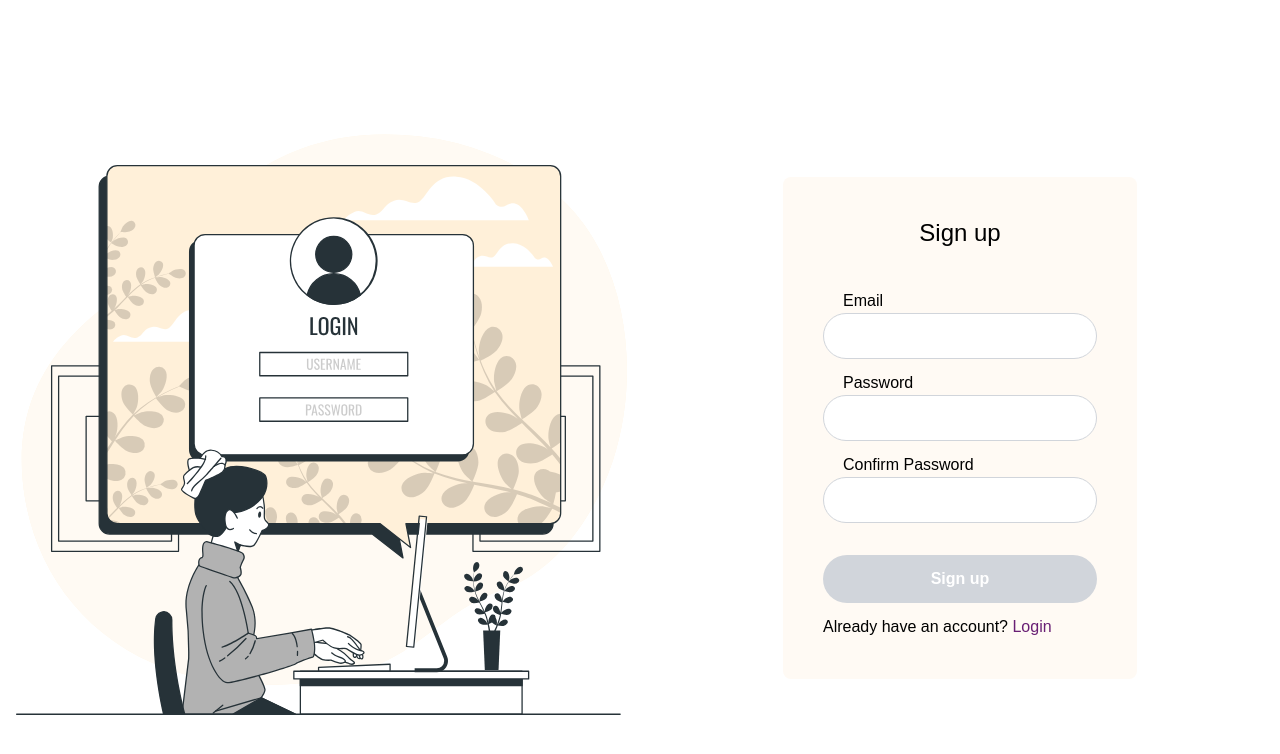
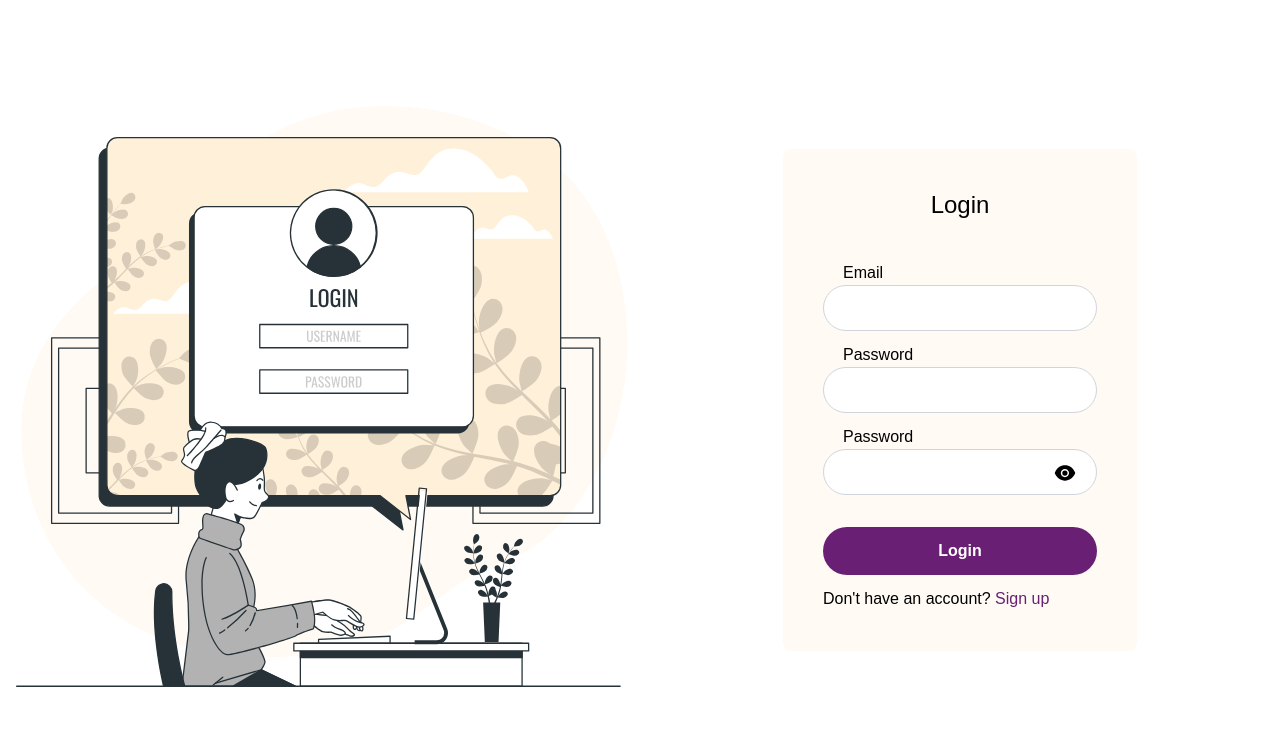
Before and after one commit to mdraselmiah95/Introduction-to-React-Hook-Form, a React (Create React App) app: page / in a window 1280 px wide. Shown: the top 754 px of the page. Built offline with nearby package versions, Linux system fonts and the light colour scheme.

Commit message:
New icon added

```diff
--- a/src/App.js
+++ b/src/App.js
@@ -1,8 +1,8 @@
 import "./App.css";
-import Signup from "./components/login&singnup/Signup";
+// import Signup from "./components/login&singnup/Signup";
 
 //* Different Style Form
-// import Login from "./components/login&singnup/Login";
+import Login from "./components/login&singnup/Login";
 // import FormThree from "./components/beautifulForm/FormThree";
 // import FormTwo from "./components/beautifulForm/FormTwo";
 // import FormOne from "./components/beautifulForm/FormOne";
@@ -10,7 +10,7 @@ import Signup from "./components/login&singnup/Signup";
 function App() {
   return (
     <>
-      <Signup />
+      <Login />
     </>
   );
 }
--- a/src/components/login&singnup/Login.js
+++ b/src/components/login&singnup/Login.js
@@ -1,22 +1,30 @@
-import React, { useEffect } from "react";
+import React, { useEffect, useState } from "react";
+
 import { useForm } from "react-hook-form";
+import { AiFillEyeInvisible, AiFillEye } from "react-icons/ai";
 
 import loginImage from "../../assets/login.svg";
 const Login = () => {
+  const [open, setOpen] = useState(false);
   const { register, handleSubmit, reset } = useForm();
+
+  // handle toggle
+  const toggle = () => {
+    setOpen(!open);
+  };
 
   const onSubmit = (data) => {
     console.log(data);
   };
 
   return (
-    <div className="flex h-screen items-center">
+    <div className="flex items-center h-screen">
       <div className="w-1/2">
-        <img src={loginImage} className="h-full w-full" alt="" />
+        <img src={loginImage} className="w-full h-full" alt="" />
       </div>
-      <div className="w-1/2 grid place-items-center">
+      <div className="grid w-1/2 place-items-center">
         <div className="bg-[#FFFAF4] rounded-lg grid place-items-center p-10">
-          <h1 className="mb-10 font-medium text-2xl">Login</h1>
+          <h1 className="mb-10 text-2xl font-medium">Login</h1>
           <form onSubmit={handleSubmit(onSubmit)}>
             <div className="space-y-3">
               <div className="flex flex-col items-start">
@@ -35,10 +43,29 @@ const Login = () => {
                   {...register("password")}
                 />
               </div>
+
+              <div className="relative flex flex-col items-start">
+                <label htmlFor="password" className="ml-5">
+                  Password
+                </label>
+                <input
+                  type={open === false ? "password" : "text"}
+                  id="password"
+                  {...register("password")}
+                />
+                <div className="absolute text-2xl cursor-pointer top-9 right-5">
+                  {open === false ? (
+                    <AiFillEye onClick={toggle} />
+                  ) : (
+                    <AiFillEyeInvisible onClick={toggle} />
+                  )}
+                </div>
+              </div>
+
               <div className="relative !mt-8">
                 <button
                   type="submit"
-                  className="font-bold text-white py-3 rounded-full bg-primary w-full"
+                  className="w-full py-3 font-bold text-white rounded-full bg-primary"
                 >
                   Login
                 </button>
@@ -46,7 +73,7 @@ const Login = () => {
               <div>
                 <p>
                   Don't have an account?{" "}
-                  <span className="text-primary hover:underline cursor-pointer">
+                  <span className="cursor-pointer text-primary hover:underline">
                     Sign up
                   </span>
                 </p>
```
